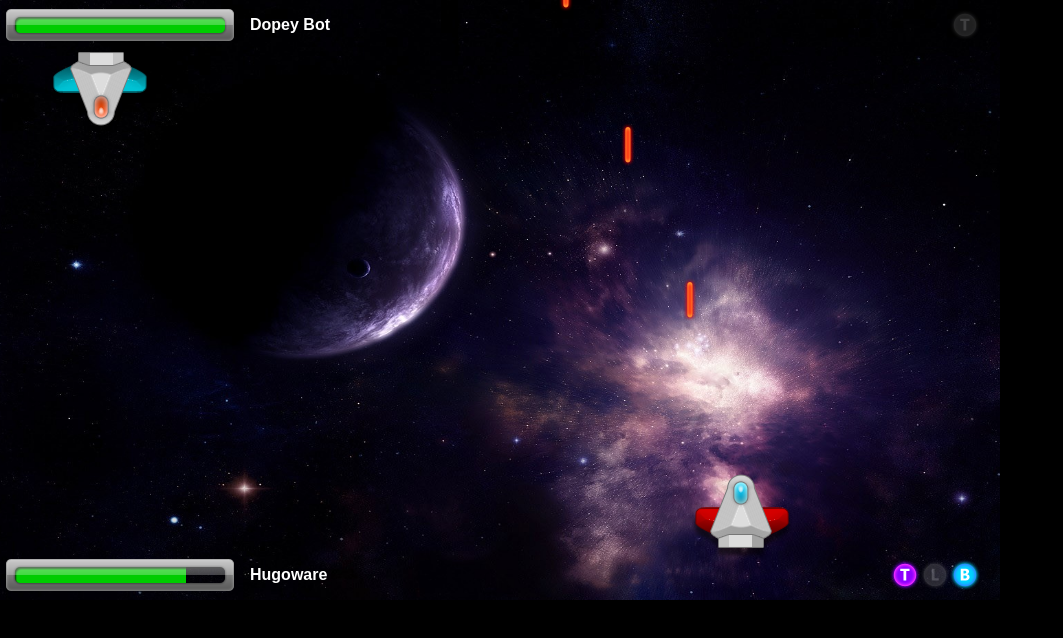
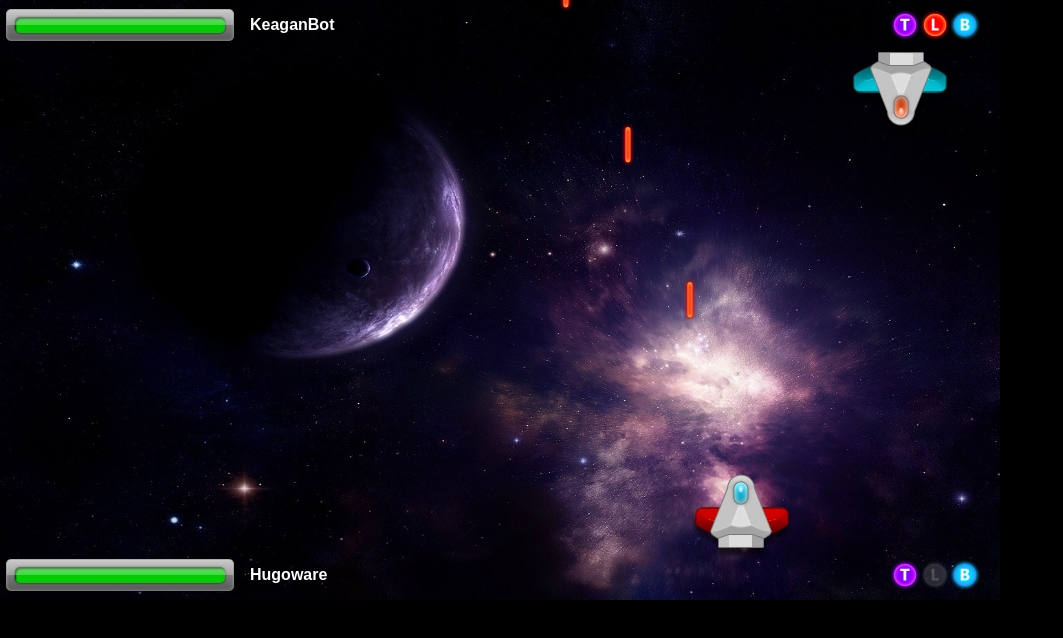
Before and after one commit to hugoware/RobotUnicorn, a plain HTML site: page index.html in a window 1280 px wide. Shown: the whole page, without its empty margins (0-1063 px from the left). Drawn offline with Linux system fonts and the light colour scheme.

Commit message:
Moved to keaganbot - time for battle!

```diff
--- a/index.html
+++ b/index.html
@@ -96,7 +96,7 @@
                 },
 
                 //player units
-                player1:new dopeybot(),
+                player1:new keaganbot(),
                 player2:new hugobot()
             });
 
```
